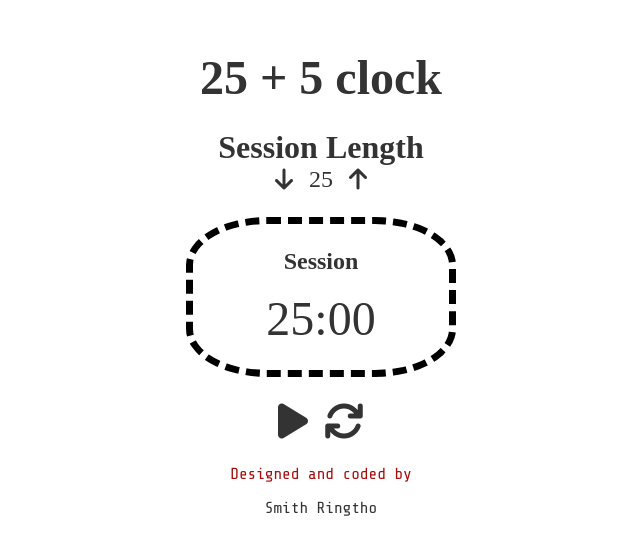
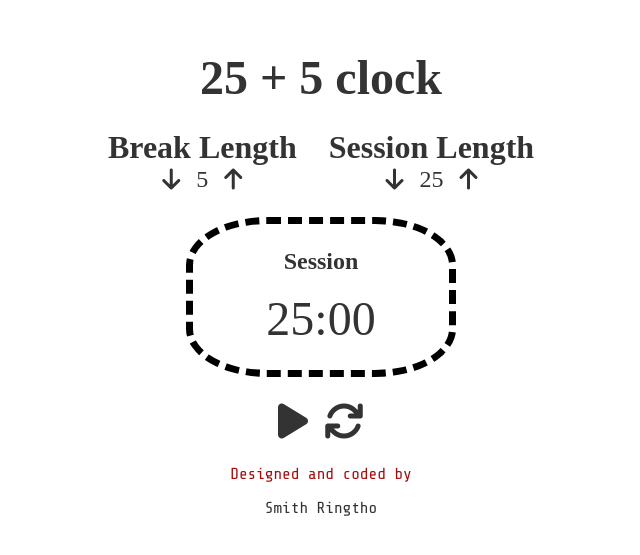
Before and after one commit to ringtho/25--5-clock, a React (Create React App) app: page / in a window 1280 px wide. Shown: the part 117-672 px from the top of the page, without its empty margins (319-959 px from the left). Built offline with nearby package versions, Linux system fonts and the light colour scheme.

Commit message:
Added ability for the break session to continue after the session

```diff
--- a/src/App.js
+++ b/src/App.js
@@ -1,5 +1,5 @@
 import React, { useState } from 'react'
-// import BreakLength from './BreakLength'
+import BreakLength from './BreakLength'
 import SessionLength from './SessionLength'
 import Timer from './Timer'
 
@@ -18,7 +18,10 @@ function App () {
     <div className="app">
       <h1>25 + 5 clock</h1>
       <div className='length-container'>
-        {/* <BreakLength /> */}
+        <BreakLength
+          timer={timer}
+          setTimer={setTimer}
+        />
         <SessionLength
           timer={timer}
           setTimer={setTimer}
--- a/src/BreakLength.js
+++ b/src/BreakLength.js
@@ -1,28 +1,55 @@
-// import React, { useRef, useEffect } from 'react'
-// import PropTypes from 'prop-types'
+import React from 'react'
+import PropTypes from 'prop-types'
 
-// const BreakLength = () => {
-//   const breakRef = useRef()
+const BreakLength = ({ timer, setTimer }) => {
+  const increment = () => {
+    if (timer.breakTime < 60 && !timer.isTimerOn) {
+      setTimer(prev => {
+        return {
+          ...prev,
+          breakTime: prev.breakTime + 1
+        }
+      })
+    } else {
+      return timer
+    }
+  }
 
-//   return (
-//         <div className='break-length'>
-//             <h3 id='break-label'>Break Length</h3>
-//             <div className='break-buttons'>
-//             <i
-//             className='fa fa-arrow-down'
-//             id='break-decrement'
-//             onClick></i>
-//             <div id='break-length' ref={breakRef}></div>
-//             <i
-//             className='fa fa-arrow-up'
-//             id='break-increment'
-//             ></i>
-//             </div>
-//         </div>
-//   )
-// }
+  const decrement = () => {
+    if (timer.breakTime > 1 && !timer.isTimerOn) {
+      setTimer(prev => {
+        return {
+          ...prev,
+          breakTime: prev.breakTime - 1
+        }
+      })
+    } else {
+      return timer
+    }
+  }
 
-// BreakLength.propTypes = {
-// }
+  return (
+        <div className='break-length'>
+            <h3 id='break-label'>Break Length</h3>
+            <div className='break-buttons'>
+            <i
+            className='fa fa-arrow-down'
+            id='break-decrement'
+            onClick={decrement}></i>
+            <div id='break-length'>{timer.breakTime}</div>
+            <i
+            className='fa fa-arrow-up'
+            id='break-increment'
+            onClick={increment}
+            ></i>
+            </div>
+        </div>
+  )
+}
 
-// export default BreakLength
+BreakLength.propTypes = {
+  timer: PropTypes.object,
+  setTimer: PropTypes.func
+}
+
+export default BreakLength
--- a/src/Timer.js
+++ b/src/Timer.js
@@ -1,50 +1,68 @@
 import React, { useRef, useState } from 'react'
 import PropTypes from 'prop-types'
+import alarm from './media/beep.wav'
 
 const Timer = ({ timer, setTimer }) => {
-  const [isBreak] = useState(false)
+  const [clock, setClock] = useState()
+  const [pausedTime, setPausedTime] = useState()
   const audioEl = useRef()
 
-  const [clock, setClock] = useState()
-  const [pausedTime, setPausedTime] = useState()
-
-  console.log(pausedTime)
-
   const start = () => {
+    setTimer(prev => {
+      return { ...prev, isTimerOn: true, isBreak: false }
+    })
     const currentTime = Date.now()
     let time
     if (timer.isPaused) {
       const pausedMins = pausedTime.mins * 60 * 1000
       const pausedSecs = pausedTime.secs * 1000
       time = pausedMins + pausedSecs + currentTime
-      console.log(time)
     } else {
-      const setTime = !isBreak
+      const setTime = !timer.isBreak
         ? timer.sessionTime * 60 * 1000
         : timer.breakTime * 60 * 1000
       time = currentTime + setTime
-      console.log(time)
     }
     const clock = setInterval(() => {
       const secondsLeft = Math.round((time - Date.now()) / 1000)
-      console.log(secondsLeft)
-      if (secondsLeft === 3 && secondsLeft >= 0) {
+      if (secondsLeft >= 0 && secondsLeft <= 4) {
         audioEl.current.play()
-      } else if (secondsLeft < 0) {
+      } else if (secondsLeft <= 0) {
         clearInterval(clock)
-        // setTimer()
+        breakFn()
       }
       getDisplayFormat(secondsLeft)
-      setTimer(prev => (
-        {
-          ...prev,
-          isBreak: false,
-          isTimerOn: true,
-          isPaused: false
-        }
-      ))
     }, 1000)
     setClock(clock)
+    console.log(timer.isBreak)
+  }
+
+  const breakFn = () => {
+    setTimer(prev => {
+      return { ...prev, isTimerOn: true, isBreak: true }
+    })
+    const currentTime = Date.now()
+    let time
+    if (timer.isPaused) {
+      const pausedMins = pausedTime.mins * 60 * 1000
+      const pausedSecs = pausedTime.secs * 1000
+      time = pausedMins + pausedSecs + currentTime
+    } else {
+      const setTime = timer.breakTime * 60 * 1000
+      time = currentTime + setTime
+    }
+    const clock = setInterval(() => {
+      const secondsLeft = Math.round((time - Date.now()) / 1000)
+      if (secondsLeft >= 0 && secondsLeft <= 4) {
+        audioEl.current.play()
+      } else if (secondsLeft <= 0) {
+        clearInterval(clock)
+        start()
+      }
+      getDisplayFormat(secondsLeft)
+    }, 1000)
+    setClock(clock)
+    console.log(timer.isBreak)
   }
 
   const pause = () => {
@@ -78,8 +96,14 @@ const Timer = ({ timer, setTimer }) => {
   }
 
   const getDisplayFormat = (seconds) => {
-    const mins = Math.floor(seconds / 60)
-    const secs = Math.floor(seconds % 60)
+    let mins = Math.floor(seconds / 60)
+    let secs = Math.floor(seconds % 60)
+    if (mins < 10) {
+      mins = `0${mins}`
+    }
+    if (secs < 10) {
+      secs = `0${secs}`
+    }
     setTimer(prev => {
       return {
         ...prev,
@@ -92,7 +116,7 @@ const Timer = ({ timer, setTimer }) => {
   return (
     <>
     <div className='timer'>
-        <h4 id='timer-label'>{ isBreak ? 'Break Time' : 'Session'}</h4>
+        <h4 id='timer-label'>{ timer.isBreak ? 'Break Time' : 'Session'}</h4>
         <p id='time-left'>
           {timer.mins}:{timer.secs}
         </p>
@@ -113,7 +137,7 @@ const Timer = ({ timer, setTimer }) => {
       ref={audioEl}
       id='beep'
       preload='auto'
-      src='https://raw.githubusercontent.com/freeCodeCamp/cdn/master/build/testable-projects-fcc/audio/BeepSound.wav'>
+      src={alarm}>
     </audio>
     </>
   )
```
Also changed, not shown: 1 other file (tests, documents, lock files or other folders).
